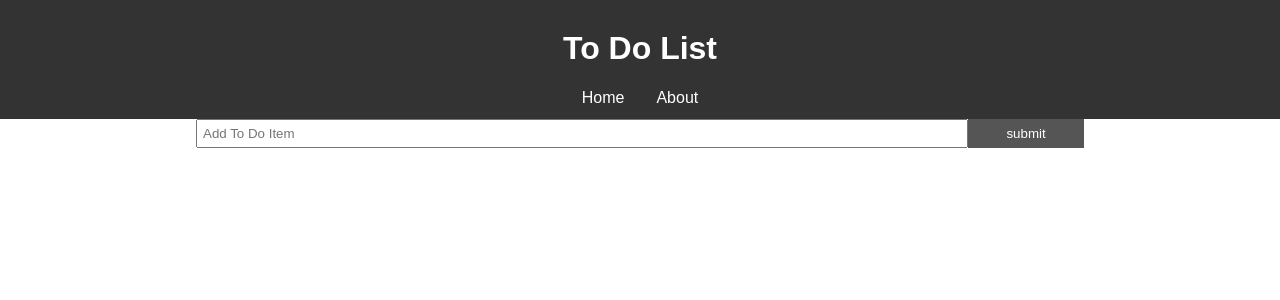
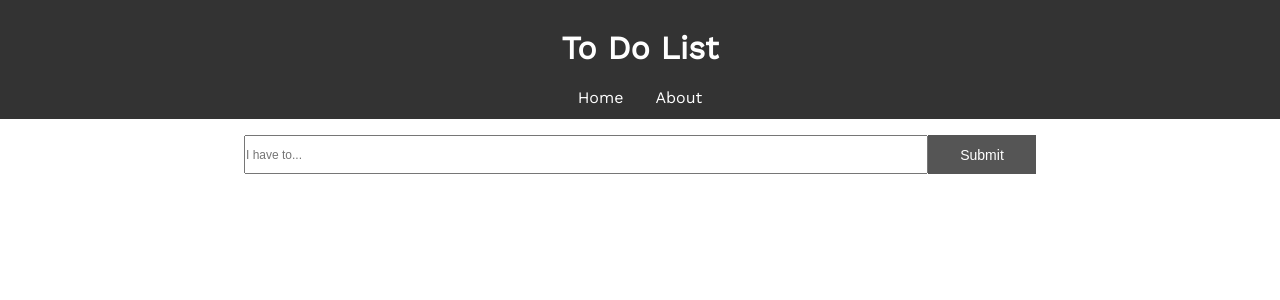
Before and after one commit to julienorcross/react_crash_todo, a React (Create React App) app: page / in a window 1280 px wide. Shown: the top 300 px of the page. Built offline with nearby package versions, Linux system fonts and the light colour scheme; no server answers; the HTML template or start-up script is replaced by a standard one.

Commit message:
bug fixes

```diff
--- a/src/App.css
+++ b/src/App.css
@@ -1,3 +1,5 @@
+@import url('https://fonts.googleapis.com/css?family=Work+Sans&display=swap');
+
 * {
   box-sizing: border-box;
   margin: 0;
@@ -5,7 +7,7 @@
 }
 
 body {
-  font-family: Arial, Helvetica, sans-serif;
+  font-family: 'Work Sans', Arial, Helvetica, sans-serif;
   line-height: 1.4;
 }
 
@@ -17,7 +19,7 @@ a {
 .container {
   margin: auto;
   max-width: 920px;
-  padding: 0 1rem;
+  padding: 0 4rem;
 }
 
 .btn {
@@ -27,6 +29,8 @@ a {
   color: #fff;
   padding: 7px 20px;
   cursor: pointer;
+  font-size: 14px;
+  font-weight: 500;
 }
 
 .btn:hover {
--- a/src/App.jsx
+++ b/src/App.jsx
@@ -60,7 +60,7 @@ class App extends Component {
               <Route path="/about" component={About} />
               <Route
                 render={props => (
-                  <div>
+                  <div className="container">
                     <AddTodo addTodo={this.addTodo} />
                     <Todos
                       todos={this.state.todos}
--- a/src/components/AddTodo.jsx
+++ b/src/components/AddTodo.jsx
@@ -17,24 +17,15 @@ export class AddTodo extends Component {
 
   render() {
     return (
-      <form
-        className="container"
-        onSubmit={this.onSubmit}
-        style={{ display: 'flex' }}>
+      <form onSubmit={this.onSubmit}>
         <input
           type="text"
           name="title"
-          style={{ flex: '10', padding: '5px' }}
-          placeholder="Add To Do Item"
+          placeholder="I have to..."
           value={this.state.title}
           onChange={this.onChange}
         />
-        <input
-          type="submit"
-          value="submit"
-          className="btn"
-          style={{ flex: '1' }}
-        />
+        <input type="Submit" defaultValue="Submit" className="btn" />
       </form>
     );
   }
--- a/src/components/AddTodo.scss
+++ b/src/components/AddTodo.scss
@@ -0,0 +1,17 @@
+form {
+  display: flex;
+  margin: 1rem 0;
+
+  input {
+    flex: 10;
+    padding: 10px 0;
+
+    &::placeholder {
+      font-size: 12px;
+    }
+  }
+
+  .btn {
+    flex: 1;
+  }
+}
--- a/src/components/TodoItem.jsx
+++ b/src/components/TodoItem.jsx
@@ -5,8 +5,6 @@ import './TodoItem.scss';
 export class TodoItem extends Component {
   getStyle = () => {
     return {
-      padding: '10px',
-      borderBottom: '1px #ccc dotted',
       textDecoration: this.props.todo.completed ? 'line-through' : 'none'
     };
   };
@@ -14,8 +12,8 @@ export class TodoItem extends Component {
   render() {
     const { id, title } = this.props.todo;
     return (
-      <div style={this.getStyle()} className="todos">
-        <div className="todoItem container">
+      <div className="todoItem">
+        <div>
           <input
             type="checkbox"
             id={id}
@@ -23,11 +21,15 @@ export class TodoItem extends Component {
             onChange={this.props.toggleComplete.bind(this, id)}
             checked={!!this.props.todo.completed}
           />
-          <label for={id}>{title}</label>
-          <button onClick={this.props.delTodo.bind(this, id)} style={btnStyle}>
-            x
-          </button>
+          <label style={this.getStyle()} htmlFor={id}>
+            {title}
+          </label>
         </div>
+        <button
+          onClick={this.props.delTodo.bind(this, id)}
+          className="deleteBtn">
+          x
+        </button>
       </div>
     );
   }
@@ -40,14 +42,4 @@ TodoItem.propTypes = {
   delTodo: PropTypes.func.isRequired
 };
 
-const btnStyle = {
-  background: '#ff0000',
-  color: '#fff',
-  border: 'none',
-  padding: '5px 10px',
-  borderRadius: '50%',
-  cursor: 'pointer',
-  float: 'right'
-};
-
 export default TodoItem;
--- a/src/components/TodoItem.scss
+++ b/src/components/TodoItem.scss
@@ -1,3 +1,29 @@
-.todos:nth-child(even) {
-  background: #f4f4f4;
+.todoItem {
+  display: flex;
+  justify-content: space-between;
+  align-items: flex-start;
+  margin: auto;
+  font-size: 14px;
+  padding: 10px 1rem;
+  background: #fff;
+  &:first-child {
+    border-top-left-radius: 5px;
+    border-top-right-radius: 5px;
+  }
+  &:last-child {
+    border-bottom-left-radius: 5px;
+    border-bottom-right-radius: 5px;
+  }
+  &:nth-child(even) {
+    background: #f4f4f4;
+  }
 }
+
+.deleteBtn {
+  background: #ff0000;
+  color: #fff;
+  border: none;
+  padding: 5px;
+  border-radius: 50%;
+  cursor: pointer;
+}
--- a/src/components/Todos.jsx
+++ b/src/components/Todos.jsx
@@ -4,9 +4,9 @@ import PropTypes from 'prop-types';
 
 class Todos extends Component {
   render() {
-    return this.props.todos.map(todo => (
+    return this.props.todos.map((todo, i) => (
       <TodoItem
-        key={todo.id}
+        key={i}
         todo={todo}
         toggleComplete={this.props.toggleComplete}
         delTodo={this.props.delTodo}
```
